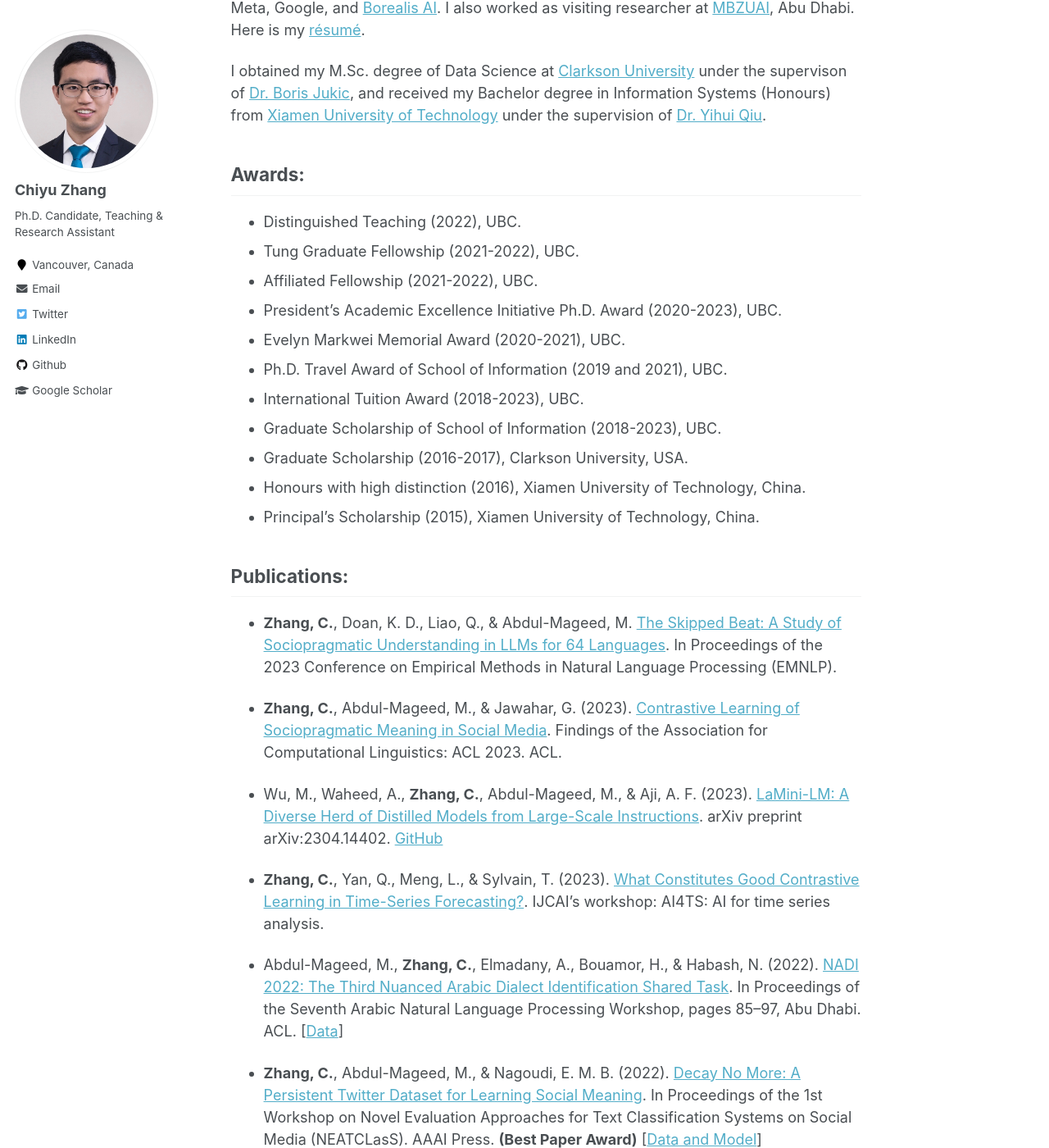
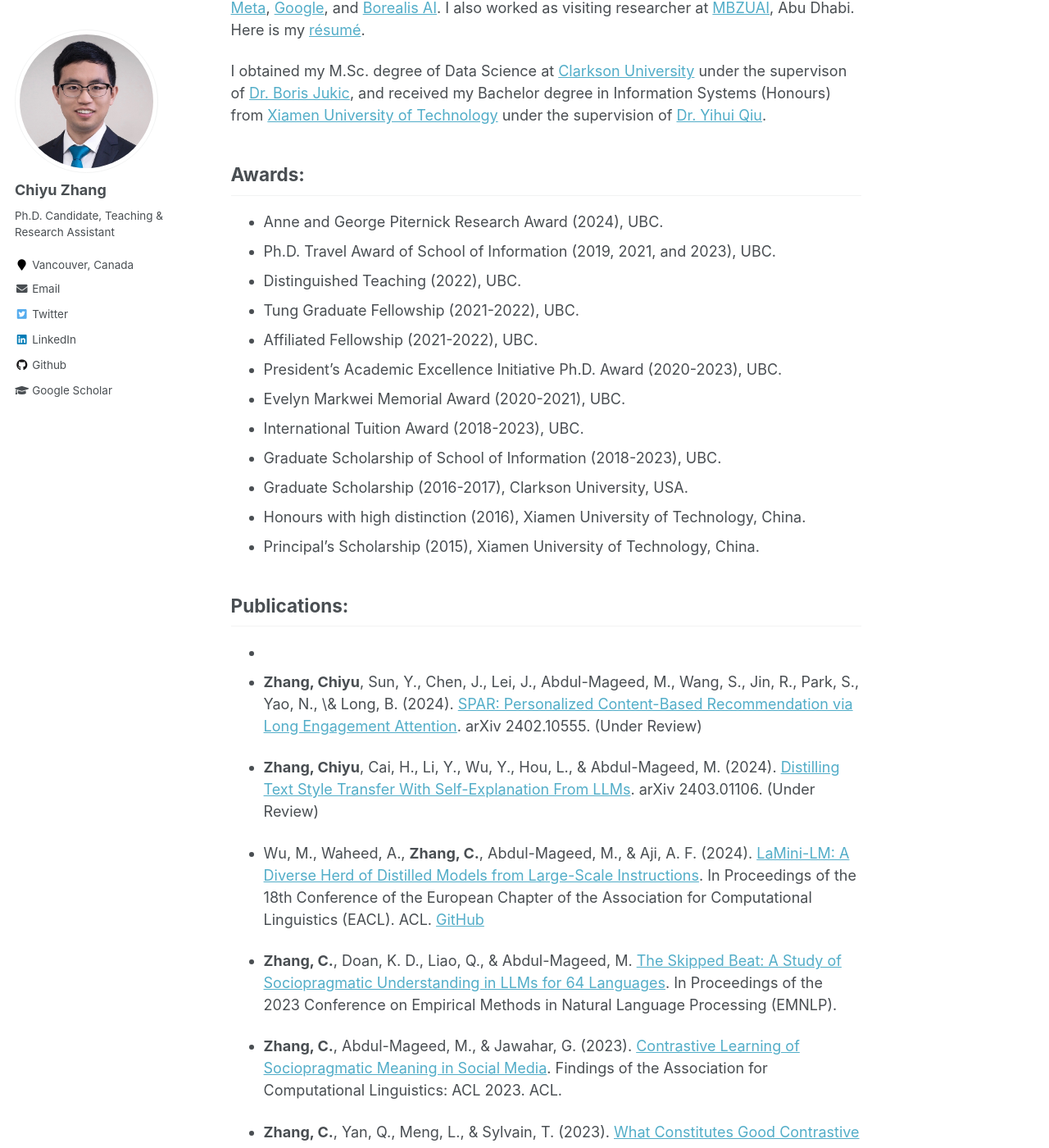
Before and after one commit to chiyuzhang94/chiyuzhang94.github.io, a Jekyll site: the page built from _pages/about.md, in a window 1280 px wide and 1400 px high, scrolled down 265 px. Shown: the whole window at 82% size. Built offline with Jekyll 4.4.1, drawn with Linux system fonts in a browser that asks for light colours; some of the changed text lies outside the part shown.

Commit message:
0307 update

```diff
--- a/_pages/about.md
+++ b/_pages/about.md
@@ -8,17 +8,18 @@ redirect_from:
 ---
 # Welcome to my website!
 
-I am a final-year Ph.D. Candidate at [School of Information](https://ischool.ubc.ca/), University of British Columbia, Canada. My superviser is [Dr. Muhammad Abdul-Mageed](https://mageed.arts.ubc.ca/). My research focuses on natural language processing, deep learning, and social media mining. I previously interned at Meta, Google, and [Borealis AI](https://www.borealisai.com/). I also worked as visiting researcher at [MBZUAI](https://mbzuai.ac.ae/), Abu Dhabi. Here is my [résumé](https://chiyuzhang94.github.io/files/chiyu_resume.pdf).
+I am a final-year Ph.D. Candidate at [School of Information](https://ischool.ubc.ca/), University of British Columbia, Canada. My superviser is [Dr. Muhammad Abdul-Mageed](https://mageed.arts.ubc.ca/). My research focuses on natural language processing, deep learning, and social media mining. I previously interned at [Meta](https://research.facebook.com/), [Google](https://research.google/), and [Borealis AI](https://www.borealisai.com/). I also worked as visiting researcher at [MBZUAI](https://mbzuai.ac.ae/), Abu Dhabi. Here is my [résumé](https://chiyuzhang94.github.io/files/chiyu_resume.pdf).
 
 I obtained my M.Sc. degree of Data Science at [Clarkson University](https://www.clarkson.edu/) under the supervison of [Dr. Boris Jukic](https://www.clarkson.edu/people/boris-jukic), and received my Bachelor degree in Information Systems (Honours) from [Xiamen University of Technology](http://english.xmut.edu.cn/) under the supervision of [Dr. Yihui Qiu](https://jgxy.xmut.edu.cn/info/1061/4290.htm).
 
 ## Awards:
+* Anne and George Piternick Research Award (2024), UBC.
+* Ph.D. Travel Award of School of Information (2019, 2021, and 2023), UBC.
 * Distinguished Teaching (2022), UBC.
 * Tung Graduate Fellowship (2021-2022), UBC.
 * Affiliated Fellowship (2021-2022), UBC.
 * President's Academic Excellence Initiative Ph.D. Award (2020-2023), UBC.
 * Evelyn Markwei Memorial Award (2020-2021), UBC.
-* Ph.D. Travel Award of School of Information (2019 and 2021), UBC.
 * International Tuition Award (2018-2023), UBC.
 * Graduate Scholarship of School of Information (2018-2023), UBC.
 * Graduate Scholarship (2016-2017), Clarkson University, USA.
@@ -26,11 +27,18 @@ I obtained my M.Sc. degree of Data Science at [Clarkson University](https://www.
 * Principal's Scholarship (2015), Xiamen University of Technology, China.
 
 ## Publications:
+*
+* **Zhang, Chiyu**, Sun, Y., Chen, J., Lei, J., Abdul-Mageed, M., Wang, S., Jin, R., Park, S., Yao, N., \& Long, B. (2024). [SPAR: Personalized Content-Based Recommendation via Long Engagement Attention](https://arxiv.org/abs/2402.10555). arXiv 2402.10555. (Under Review)
+
+* **Zhang, Chiyu**, Cai, H., Li, Y., Wu, Y., Hou, L., & Abdul-Mageed, M. (2024). [Distilling Text Style Transfer With Self-Explanation From LLMs](https://arxiv.org/abs/2403.01106). arXiv 2403.01106. (Under Review)
+
+
+* Wu, M., Waheed, A., **Zhang, C.**, Abdul-Mageed, M., & Aji, A. F. (2024). [LaMini-LM: A Diverse Herd of Distilled Models from Large-Scale Instructions](https://arxiv.org/abs/2304.14402). In Proceedings of the 18th Conference of the European Chapter of the Association for Computational Linguistics (EACL). ACL. [GitHub](https://github.com/mbzuai-nlp/LaMini-LM/)
+
 * **Zhang, C.**, Doan, K. D., Liao, Q., & Abdul-Mageed, M. [The Skipped Beat: A Study of Sociopragmatic Understanding in LLMs for 64 Languages](). In Proceedings of the 2023 Conference on Empirical Methods in Natural Language Processing (EMNLP).
 
 * **Zhang, C.**, Abdul-Mageed, M., & Jawahar, G. (2023). [Contrastive Learning of Sociopragmatic Meaning in Social Media](https://arxiv.org/abs/2203.07648). Findings of the Association for Computational Linguistics: ACL 2023. ACL.
 
-* Wu, M., Waheed, A., **Zhang, C.**, Abdul-Mageed, M., & Aji, A. F. (2023). [LaMini-LM: A Diverse Herd of Distilled Models from Large-Scale Instructions](https://arxiv.org/abs/2304.14402). arXiv preprint arXiv:2304.14402. [GitHub](https://github.com/mbzuai-nlp/LaMini-LM/)
 
 * **Zhang, C.**, Yan, Q., Meng, L., & Sylvain, T. (2023). [What Constitutes Good Contrastive Learning in Time-Series Forecasting?](https://arxiv.org/abs/2306.12086). IJCAI's workshop: AI4TS: AI for time series analysis.
 
```
Also changed, not shown: 1 other file.
